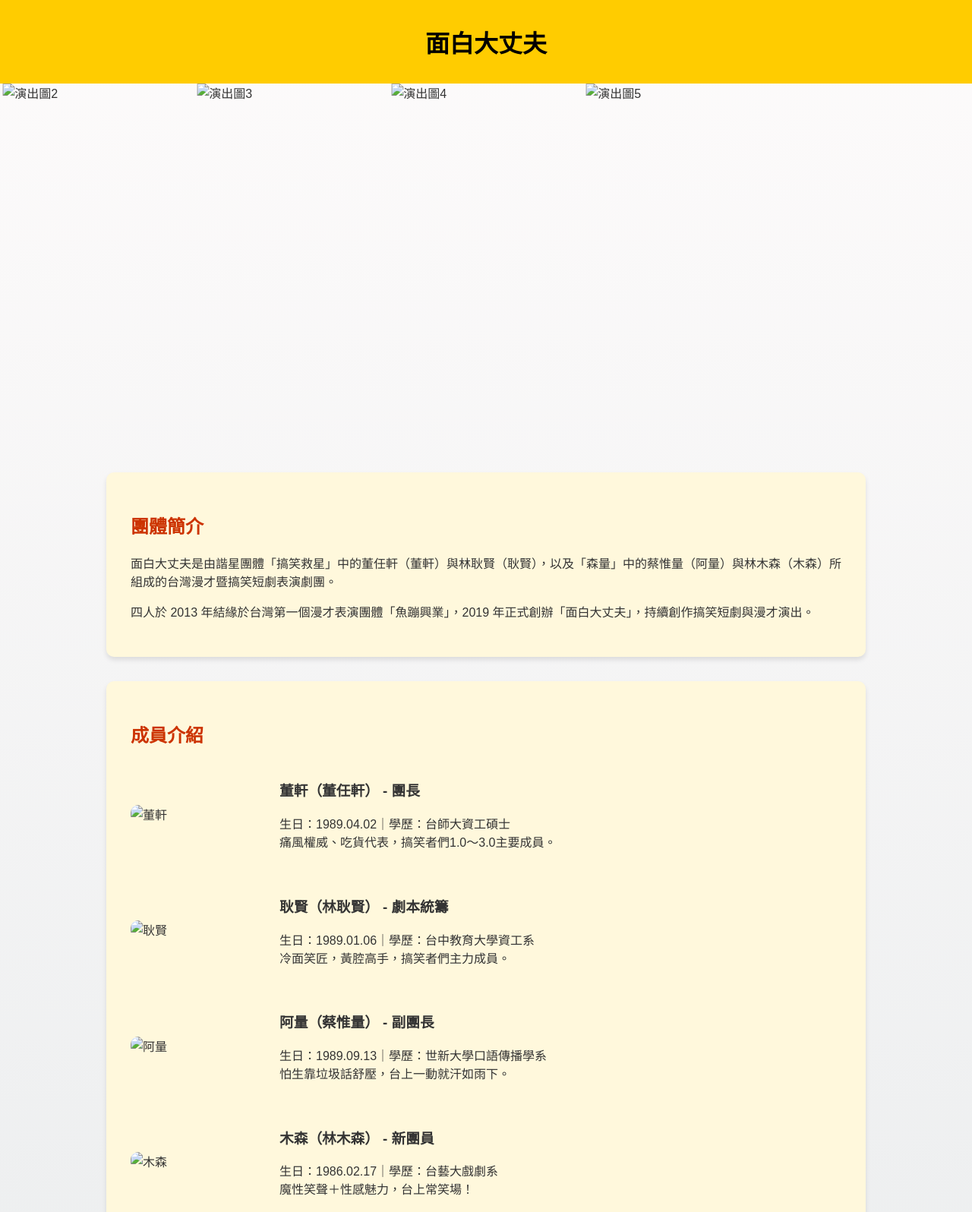
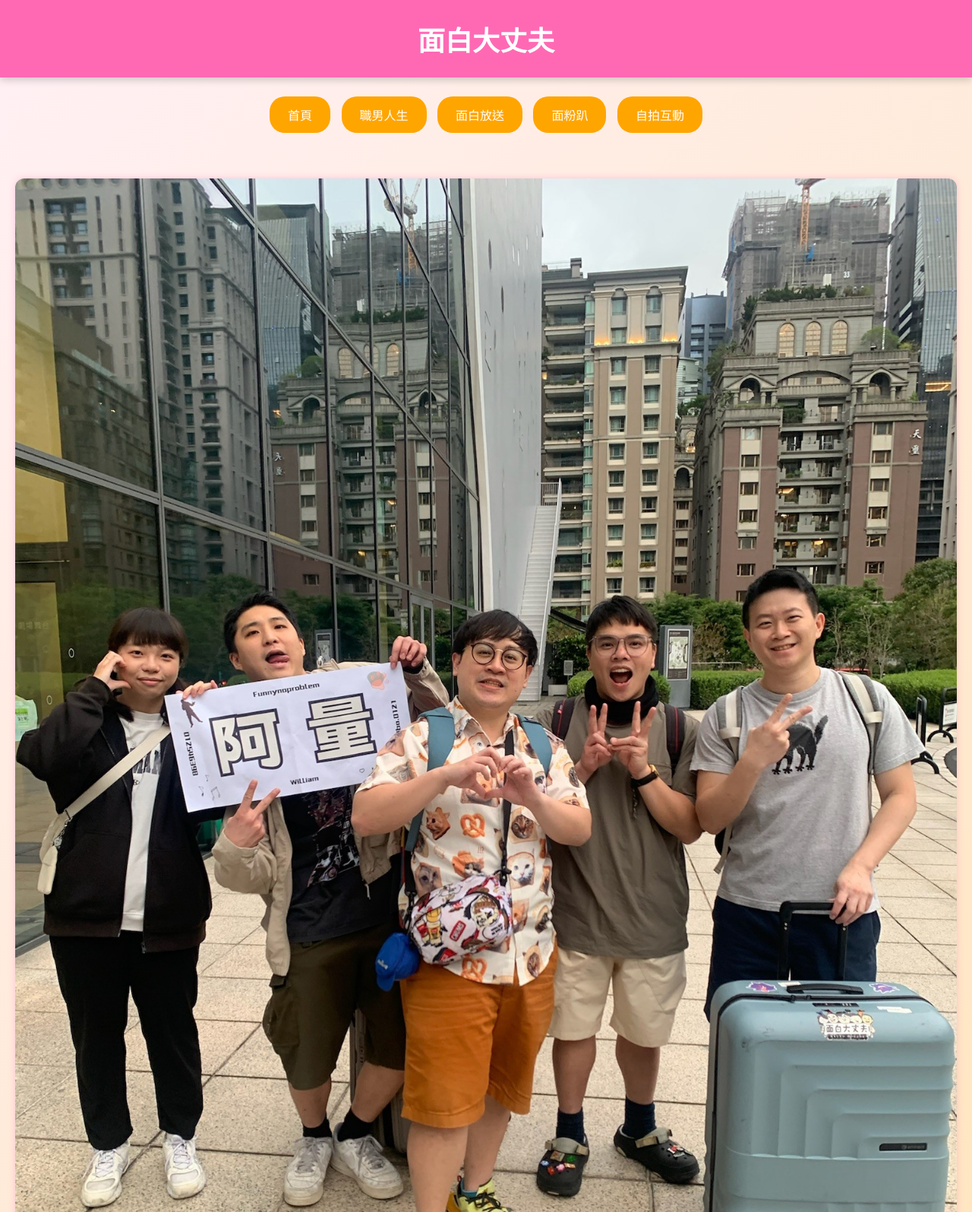
Before and after one commit to bibo940121/bibo940121.github.io, a plain HTML site: page funnynoproblem.html in a window 1280 px wide. Shown: the top 1596 px of the page at 76% size. Drawn offline with Linux system fonts and the light colour scheme.

Commit message:
Update funnynoproblem.html

```diff
--- a/funnynoproblem.html
+++ b/funnynoproblem.html
@@ -1,159 +1,152 @@
 <!DOCTYPE html>
-<html lang="zh-TW">
+<html lang="zh-Hant">
 <head>
-  <meta charset="UTF-8">
-  <title>面白大丈夫 - 官方介紹網站</title>
-  <meta name="viewport" content="width=device-width, initial-scale=1.0">
+  <meta charset="UTF-8" />
+  <meta name="viewport" content="width=device-width, initial-scale=1.0"/>
+  <title>介紹《面白大丈夫》——台灣漫材的魅力與精神</title>
   <style>
     body {
+      margin: 0;
       font-family: "Microsoft JhengHei", sans-serif;
-      margin: 0;
-      background: linear-gradient(to bottom, #fdfbfb, #ebedee);
-      color: #333;
+      background: linear-gradient(135deg, #fff0f5, #ffe4b5);
     }
 
     header {
-      background-color: #ffcc00;
-      color: #000;
+      background: #ff69b4;
+      color: white;
+      padding: 25px;
       text-align: center;
-      padding: 1em 0;
-      font-size: 2em;
+      font-size: 36px;
       font-weight: bold;
+      box-shadow: 0 3px 10px rgba(0,0,0,0.2);
     }
 
-    .carousel {
-      display: flex;
-      overflow: hidden;
-      width: 100%;
-      height: 60vh;
-      position: relative;
+    .nav {
+      text-align: center;
+      margin: 20px 0;
     }
 
-    .carousel img {
-      width: 100%;
-      object-fit: cover;
-      animation: slide 42s infinite;
+    .nav button {
+      background: #ffa500;
+      border: none;
+      padding: 12px 24px;
+      border-radius: 20px;
+      margin: 5px;
+      font-size: 16px;
+      color: white;
+      cursor: pointer;
+      transition: 0.3s;
     }
 
-    @keyframes slide {
-      0% {transform: translateX(0);}
-      14% {transform: translateX(-100%);}
-      28% {transform: translateX(-200%);}
-      42% {transform: translateX(-300%);}
-      56% {transform: translateX(-400%);}
-      70% {transform: translateX(-500%);}
-      84% {transform: translateX(-600%);}
-      100% {transform: translateX(0);}
-    }
-
-    .container {
-      padding: 2em;
-      max-width: 1000px;
-      margin: auto;
+    .nav button:hover {
+      background: #ff7f50;
     }
 
     .section {
-      background: #fff8dc;
-      border-radius: 10px;
-      padding: 2em;
-      margin-bottom: 2em;
-      box-shadow: 0 4px 6px rgba(0,0,0,0.1);
+      display: none;
+      padding: 20px;
+      animation: fadeIn 0.5s ease-in;
     }
 
-    .member {
-      display: flex;
-      align-items: center;
-      margin-top: 1.5em;
+    .active {
+      display: block;
     }
 
-    .member img {
-      width: 180px;
+    img {
+      max-width: 100%;
       height: auto;
-      border-radius: 10px;
-      margin-right: 1em;
-      object-fit: cover;
+      border-radius: 12px;
+      margin: 15px 0;
+      box-shadow: 0 0 10px rgba(255,105,180,0.3);
     }
 
-    h2 {
-      color: #cc3300;
+    .text-box {
+      background-color: #ffffe0;
+      border: 3px dashed #ffb6c1;
+      padding: 20px;
+      border-radius: 15px;
+      margin: 15px auto;
+      max-width: 900px;
+      line-height: 1.8;
     }
 
-    footer {
-      background-color: #ffcc00;
-      text-align: center;
-      padding: 1em;
-      font-size: 0.9em;
+    @keyframes fadeIn {
+      from { opacity: 0; }
+      to { opacity: 1; }
     }
   </style>
 </head>
 <body>
-  <header>
-    面白大丈夫
-  </header>
 
- <div class="carousel">
-    <img src="images/IMG_0312.JPG" alt="演出圖1">
-    <img src="images/IMG_0852.JPG" alt="演出圖2">
-    <img src="images/IMG_0048.JPG" alt="演出圖3">
-    <img src="images/IMG_0155.JPG" alt="演出圖4">
-    <img src="images/IMG_0738.JPG" alt="演出圖5">
+  <header>面白大丈夫</header>
+
+  <div class="nav">
+    <button onclick="showSection('page1')">首頁</button>
+    <button onclick="showSection('page2')">職男人生</button>
+    <button onclick="showSection('page3')">面白放送</button>
+    <button onclick="showSection('page4')">面粉趴</button>
+    <button onclick="showSection('page5')">自拍互動</button>
   </div>
 
-
-  <div class="container">
-    <div class="section">
-      <h2>團體簡介</h2>
-      <p>面白大丈夫是由諧星團體「搞笑救星」中的董任軒（董軒）與林耿賢（耿賢），以及「森量」中的蔡惟量（阿量）與林木森（木森）所組成的台灣漫才暨搞笑短劇表演劇團。</p>
-      <p>四人於 2013 年結緣於台灣第一個漫才表演團體「魚蹦興業」，2019 年正式創辦「面白大丈夫」，持續創作搞笑短劇與漫才演出。</p>
-    </div>
-
-    <div class="section">
-      <h2>成員介紹</h2>
-
-      <div class="member">
-        <img src="IMG_0048.JPG" alt="董軒">
-        <div>
-          <h3>董軒（董任軒） - 團長</h3>
-          <p>生日：1989.04.02｜學歷：台師大資工碩士<br>痛風權威、吃貨代表，搞笑者們1.0～3.0主要成員。</p>
+  <!-- 第一頁：團體簡介 -->
+  <div id="page1" class="section active">
+    <img src="m11.jpg" alt="與面白大丈夫合照">
+    <div class="text-box">
+      <p><strong>面白大丈夫</strong>是由諧星團體「搞笑救星」中的董任軒（董軒）與林耿賢（耿賢），以及「森量」中的蔡惟量（阿量）與林木森（木森）所組成的台灣漫才暨搞笑短劇表演的劇團。</p>
+      <p>2022年6月23日，西追宣布離團（參加演出至當年8月28日），2022年7月14日，諧星林木森（原名林東緒）加入，與阿量搭檔「森量」漫才組合。現有團隊四人持續巡演、經營網路影音頻道，並推出漫才作品。</p>
+      <p>董軒與耿賢為大學同學，西追與阿量為高中同學，四人2013年結緣於台灣第一個漫才表演團體「魚蹦興業」，因相繼離團而淡出表演界，各自成為上班族。2017年底，四人再度聚首，共同合作創作網路搞笑短劇，2018年取成員「上班族」身份，以2016年搞笑救星×林東緒在囍吧（林東緒所經營的酒吧，現已關閉）表演的《職男人生》劇目進行延伸創作，推出《職男人生2之搞笑重啟》，展開《職男人生》系列的現場演出巡演，並於2019年1月正式創辦「面白大丈夫」。</p>
     </div>
   </div>
 
-      <div class="member">
-        <img src="IMG_0312.JPG" alt="耿賢">
-        <div>
-          <h3>耿賢（林耿賢） - 劇本統籌</h3>
-          <p>生日：1989.01.06｜學歷：台中教育大學資工系<br>冷面笑匠，黃腔高手，搞笑者們主力成員。</p>
-        </div>
+  <!-- 第二頁：職男人生 -->
+  <div id="page2" class="section">
+    <h2 style="text-align:center;">演出作品：《職男人生》</h2>
+    <p>職男人生系列是以日式搞笑風格為主的表演，內容包含漫才和短劇兩種形式，主要由4位演員董軒、耿賢、阿量、木森自編自導自演。</p>
+    <p>於2019年創團，目前全台累積超過30萬人票房。</p>
+    <p>曾與全台威秀影城合作，開創舞台劇在影城演出的特別體驗。</p>
+    <p>職男人生系列目前已至全台7縣市巡演，邀請各位觀眾一同進入捧腹大笑的世界。</p>
+      <img src="m1.JPG" alt="職男人生 演出照片1">
+      <img src="m2.JPG" alt="職男人生 演出照片2">
+      <img src="m3.JPG" alt="職男人生 演出照片3">
+      <img src="m5.JPG" alt="職男人生 演出照片4">
+      <img src="m7.JPG" alt="職男人生 演出照片5">
   </div>
 
-      <div class="member">
-        <img src="IMG_0738.JPG" alt="阿量">
-        <div>
-          <h3>阿量（蔡惟量） - 副團長</h3>
-          <p>生日：1989.09.13｜學歷：世新大學口語傳播學系<br>怕生靠垃圾話舒壓，台上一動就汗如雨下。</p>
-        </div>
+  <!-- 第三頁：面白放送 -->
+  <div id="page3" class="section">
+    <h2 style="text-align:center;">面白放送</h2>
+    <p>繼職男人生、面粉趴、搞笑對抗賽之後</p>
+    <p>面白大丈夫首度嘗試，開放觀眾參與Youtube企劃錄影，</p>
+    <p>平常網路上看不到的、被剪掉的、冷場的、不能播的在這裡全面放送！</p>
+      <img src="m13.JPG" alt="面白放送 照片1">
+      <img src="m16.JPG" alt="面白放送 照片2">
   </div>
 
-      <div class="member">
-        <img src="IMG_0155.JPG" alt="木森">
-        <div>
-          <h3>木森（林木森） - 新團員</h3>
-          <p>生日：1986.02.17｜學歷：台藝大戲劇系<br>魔性笑聲＋性感魅力，台上常笑場！</p>
-        </div>
+  <!-- 第四頁：面粉趴 -->
+  <div id="page4" class="section">
+    <h2 style="text-align:center;">瘋狂活動：面粉趴！</h2>
+    <p>面白大丈夫劇團繼職男人生系列後，又一全新嘗試，現場即興節目-面粉趴。</p>
+    <p>沒有劇本，沒有台詞，只有一個又一個的現場企劃，四位成員的搞笑實力直接見真章，全場爆笑還是尷尬冷場，就在一瞬之間！</p>
+      <img src="m18.JPG" alt="面粉趴台中場">
   </div>
 
-      <div class="member">
-        <img src="IMG_0852.JPG" alt="西追">
-        <div>
-          <h3>西追（陳挺遠） - 創辦成員（已離團）</h3>
-          <p>生日：1990.08.08｜學歷：海洋大學商船系<br>帥哥代表，與阿量曾組「過敏原人」。</p>
-        </div>
-      </div>
-    </div>
+  <!-- 第五頁：互動自拍 -->
+  <div id="page5" class="section">
+    <h2 style="text-align:center;">與粉絲的互動與自拍</h2>
+      <img src="m8.jpg" />
+      <img src="m9.JPG" />
+      <img src="m10.JPG" />
+      <img src="m14.JPG" />
+      <img src="m15.JPG" />
+      <img src="m17.JPG" />
   </div>
 
-  <footer>
-    &copy; 2025 面白大丈夫 | 設計參考 Wikipedia 與 Funny No Problem 官方網站
-  </footer>
+  <script>
+    function showSection(id) {
+      document.querySelectorAll('.section').forEach(sec => sec.classList.remove('active'));
+      document.getElementById(id).classList.add('active');
+    }
+  </script>
+
 </body>
 </html>
```
Lines whose indentation alone changed are shown as unchanged.
